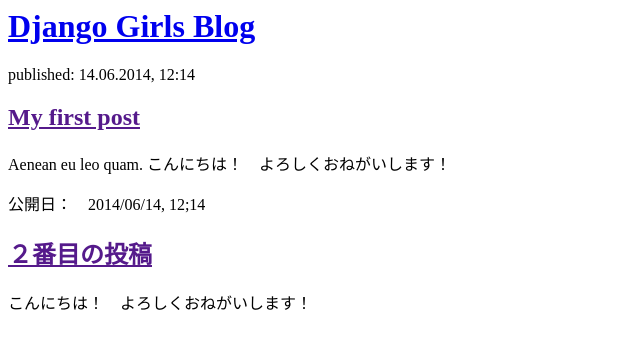
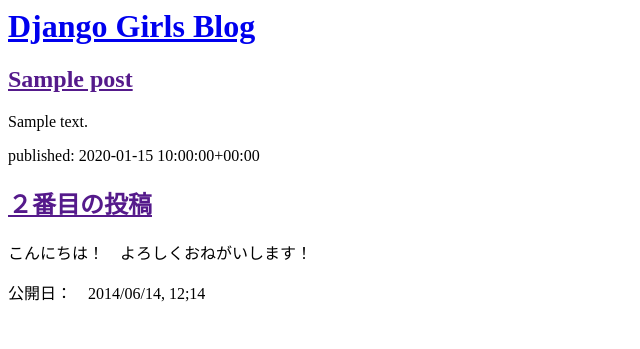
Before and after one commit to masatodesu/my-first-blog, a Django app: template blog/templates/blog/post_list.html in a window 1280 px wide. Shown: the top 349 px of the page, without its empty margins (0-640 px from the left). Run offline with Django 3.2, Linux system fonts and the light colour scheme; the template is opened without the code that fills it: values that come from a table or form of the project are taken from there, others are empty; tables that the repository leaves empty hold one stand-in row (values such as "Sample post"); parts of the project's set-up code (start-up, migrations or seed data) failed here and were passed over.

Commit message:
Modified templates to display posts from database.

```diff
--- a/blog/templates/blog/post_list.html
+++ b/blog/templates/blog/post_list.html
@@ -7,16 +7,17 @@
             <h1><a href="/">Django Girls Blog</a></h1>
         </div>
 
+        {% for post in posts %}
+            <div>
+                <h2><a href="">{{ post.title }}</a></h2>
+                <p>{{ post.text }}</p>
+                <p>published: {{post.published_date|linebreaksbr }}</p>
+            </div>
+        {% endfor %}
         <div>
-            <p>published: 14.06.2014, 12:14</p>
-            <h2><a href="">My first post</a></h2>
-            <p>Aenean eu  leo quam. こんにちは！　よろしくおねがいします！</p>
-        </div>
-
-        <div>
-            <p>公開日：　2014/06/14, 12;14</p>
             <h2><a href="">２番目の投稿</a></h2>
             <p>こんにちは！　よろしくおねがいします！</p>
+            <p>公開日：　2014/06/14, 12;14</p>
         </div>
 
     </body>
--- a/blog/views.py
+++ b/blog/views.py
@@ -1,6 +1,9 @@
 from django.shortcuts import render
+from django.utils import timezone
+from .models import Post
 
 # Create your views here.
 
 def post_list(request):
-    return render(request, 'blog/post_list.html', {})
+    posts = Post.objects.filter(published_date__lte=timezone.now()).order_by('published_date')
+    return render(request, 'blog/post_list.html', {'posts':posts})
```
